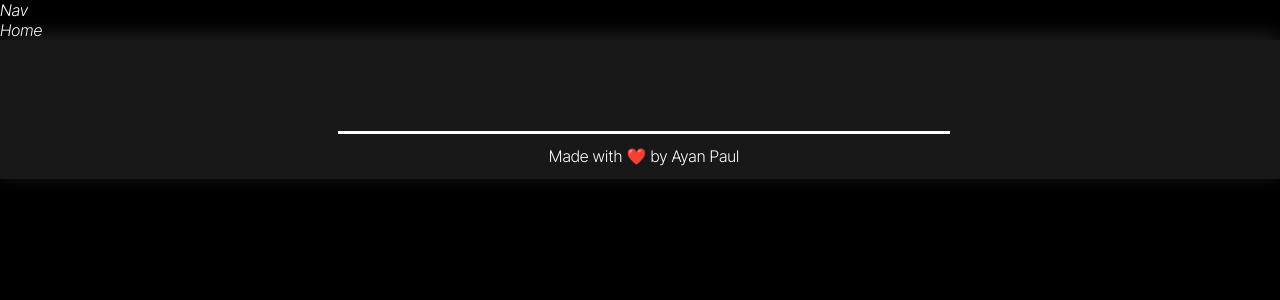
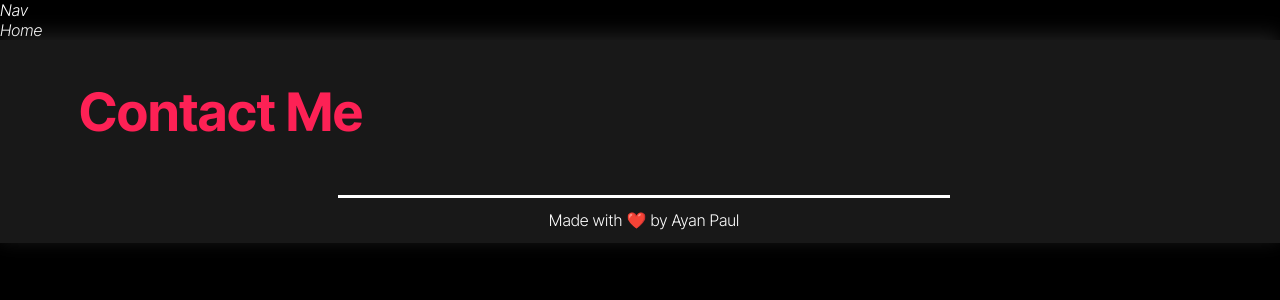
Before and after one commit to Ayanpaul11/Portfolio, a React (Create React App) app: page / in a window 1280 px wide. Shown: the top 300 px of the page. Built offline with nearby package versions, Linux system fonts and the light colour scheme.

Commit message:
Update Footer.jsx

```diff
--- a/src/Components/Footer.jsx
+++ b/src/Components/Footer.jsx
@@ -7,7 +7,9 @@ import FCss from "./Css/Footer.module.css";
 export default function Footer() {
   return (
     <div className={FCss.FmDiv}>
-      <div></div>
+      <div>
+        <p className={FCss.ContactMe}>Contact Me</p>
+      </div>
       <div className={FCss.BottomDiv}>
         <div className={FCss.Line}></div>
         <p className={FCss.lastLine}>
```
